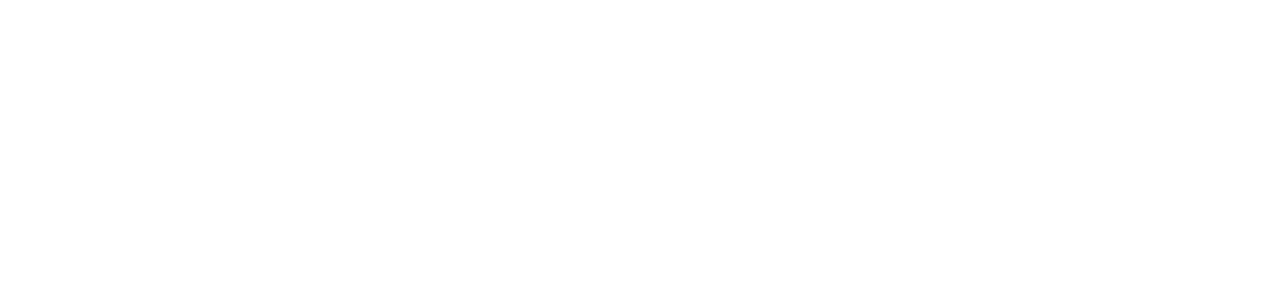
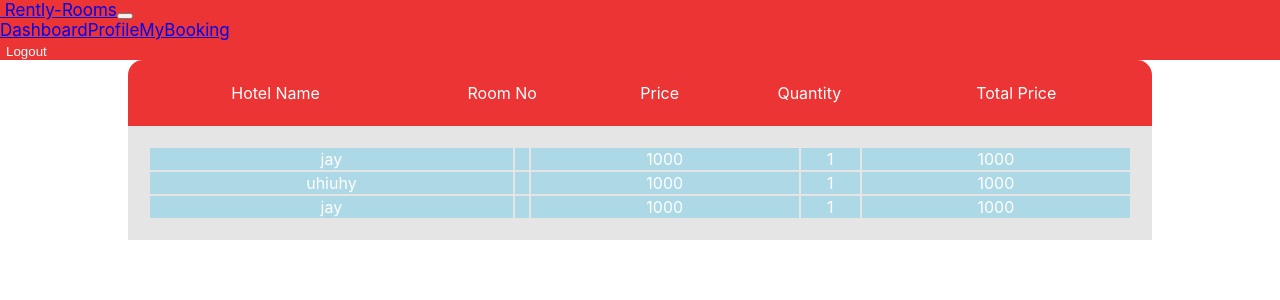
Before and after one commit to iamneo-production/04ce0a0f-3990-44c2-8a4b-dd93d4d5affe, a React (Create React App) app in the folder reactapp/: page /user/bookings in a window 1280 px wide. Shown: the top 300 px of the page. Built offline with nearby package versions, Linux system fonts and the light colour scheme.

Commit message:
added user navbar

```diff
--- a/reactapp/src/App.js
+++ b/reactapp/src/App.js
@@ -7,6 +7,7 @@
 import AdminProfileEdit from './AdminProfileEdit';
 import AdminBooking from './AdminBooking';
 import AdminEditRoom from './AdminEditRoom';
+import Hotel_Navbar from './UserNavbar';
 
 function App() {
   return (
@@ -15,8 +16,9 @@
 
       <Switch>
       {/* User Routings   */}
-      <Route path="/user/signup">
-
+      <Route path="/user/bookings">
+        <Hotel_Navbar/>
+        <UserHotelBooking />
       </Route>
       <Route path="/login">
 
@@ -40,8 +42,9 @@
 
       </Route>
 
+
+
       {/* Admin Routings */}
-
       <Route path="/admin/signup">
 
       </Route>
--- a/reactapp/src/UserHotelBooking.css
+++ b/reactapp/src/UserHotelBooking.css
@@ -12,6 +12,9 @@
 .tr1{
     background-color:rgba(236,52,52,255);
 }
+.tr_tb{
+    background-color:lightblue;
+}
 .tb{
     background-color: rgba(0,0,0,0.1);
     width:80%;
--- a/reactapp/src/UserHotelBooking.js
+++ b/reactapp/src/UserHotelBooking.js
@@ -1,6 +1,32 @@
 import React from 'react';
 import './UserHotelBooking.css';
 function userHotelBooking(){
+
+    const bookingList=[
+        {
+            hotelName: "jay",
+            roomNo: "502",
+            price: 1000,
+            quantity: 1,
+            totalPrice: 1000
+        },
+        {
+            hotelName: "uhiuhy",
+            roomNo: "5012",
+            price: 1000,
+            quantity: 1,
+            totalPrice: 1000
+        },
+        {
+            hotelName: "jay",
+            roomNo: "502",
+            price: 1000,
+            quantity: 1,
+            totalPrice: 1000
+        }
+    ];
+
+
     return(
         <div className="userBookingBody">
            <table className="ta" align="center">
@@ -13,7 +39,15 @@
                </tr>
            </table>
            <table className="tb" align="center">
-
+           {bookingList.map(booking => (
+                <tr className="tr_tb" cellSpacing="50">
+                        <td>{booking.hotelName}</td>
+                        <td>{booking.room}</td>
+                        <td>{booking.price}</td>
+                        <td>{booking.quantity}</td>
+                        <td>{booking.totalPrice}</td>
+               </tr>
+            ))}
            </table>
         </div>
     );
--- /dev/null
+++ b/reactapp/src/UserNavbar.css
@@ -0,0 +1,13 @@
+.Navbar_Hotel
+{
+       background-color:rgba(236,52,52,255);
+       font-size:4.5mm;
+
+}
+.UserLogoutButton
+{
+    margin-right: 25px;
+    color: lightcyan;
+    border:rgba(236,52,52,255);
+    background-color:rgba(236,52,52,255);
+}
--- /dev/null
+++ b/reactapp/src/UserNavbar.js
@@ -0,0 +1,69 @@
+import React from 'react'
+import {
+    BrowserRouter as Router,
+    Switch,
+    Route,
+    Link
+} from "react-router-dom";
+import { Navbar,Nav} from 'react-bootstrap';
+import Editprofile from './EditProfile';
+import './UserNavbar.css';
+import UserProfleLink from './UserHotelBooking';
+import UserBookingLink from './UserHotelBooking';
+import UserDashboardLink from './UserHotelBooking';
+
+function Hotel_Navbar(){
+        return (
+            <Router>
+                <div className="Navbar_Hotel">
+
+
+                    <Navbar  variant={"dark"} expand="lg">
+                        <Navbar.Brand href="#">&nbsp;Rently-Rooms</Navbar.Brand>
+
+                        <Navbar.Toggle aria-controls="navbarScroll" />
+                        <Navbar.Collapse id="navbarScroll">
+                            <Nav
+                                className="mr-auto my-2 my-lg-0"
+                                style={{ maxHeight: '100px' }}
+                                navbarScroll
+                            >
+
+                                <Nav.Link as={Link} to="/UserDashboardLink">Dashboard</Nav.Link>
+                                <Nav.Link as={Link} to="/UserProfleLink">Profile</Nav.Link>
+                                <Nav.Link as={Link} to="/UserBookingLink">MyBooking</Nav.Link>
+
+
+                            </Nav>
+
+                        </Navbar.Collapse>
+
+                        <a href='Login'> <button className="UserLogoutButton">Logout
+                        </button></a>
+
+
+
+                    </Navbar>
+
+                </div>
+                <div>
+                    <Switch>
+                    <Route path="/UserDashboardLink">
+                            <UserDashboardLink />
+                            </Route>
+                    <Route path="/UserProfleLink">
+                            <UserProfleLink />
+                            </Route>
+                    <Route path="/UserBookingLink">
+                            <UserBookingLink />
+                            </Route>
+                    <Route path="/Editprofile">
+                            <Editprofile />
+                            </Route>
+
+                    </Switch>
+                </div>
+            </Router>
+        )
+        }
+export default Hotel_Navbar
```
